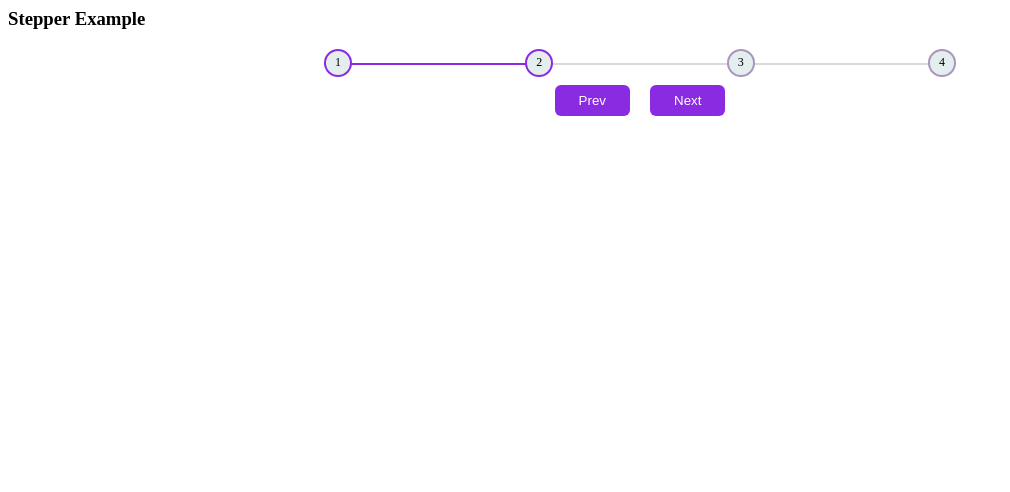
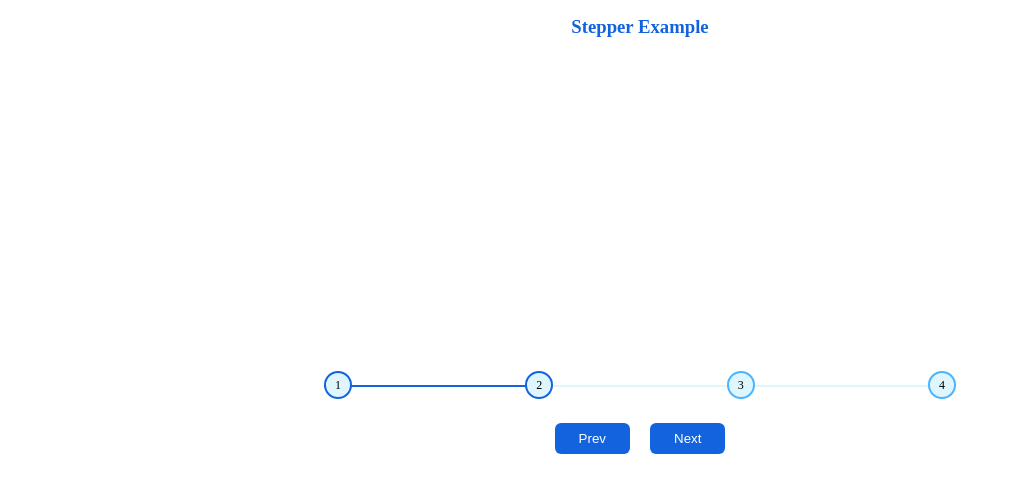
Before and after one commit to jogipr/stepper-control-vanila-ceze8p, a plain HTML site: page index.html in a window 1280 px wide. Both pictures are taken after a click on the button "Next". Shown: the whole page, without its empty margins (0-1010 px from the left). Drawn offline with Linux system fonts and the light colour scheme.

Commit message:
1 file modified

```diff
--- a/styles.css
+++ b/styles.css
@@ -1,9 +1,21 @@
+:root {
+  --primary-color: #1363df;
+  --secondary-color: #47b5ff;
+  --circle-background-color: #dff6ff;
+  --progress-color: #dff6ff;
+}
+h3 {
+  color: var(--primary-color);
+  text-align: center;
+  margin-top: 16px;
+}
 .body-container {
   display: flex;
   flex-direction: column;
   justify-content: center;
   align-content: center;
   text-align: center;
+  height: 90vh;
 }
 
 .container {
@@ -23,7 +35,7 @@
 .progress {
   width: 100%;
   height: 2px;
-  background-color: rgb(218, 217, 216);
+  background-color: var(--progress-color);
   position: absolute;
   top: 50%;
   z-index: 1;
@@ -32,7 +44,7 @@
 .progress-active {
   width: 0%;
   height: 2px;
-  background-color: blueviolet;
+  background-color: var(--primary-color);
   position: absolute;
   top: 50%;
   z-index: 1;
@@ -44,19 +56,23 @@
   align-items: center;
   width: 24px;
   height: 24px;
-  background-color: rgb(229, 238, 238);
-  border: 2px rgb(169, 149, 189) solid;
+  background-color: var(--circle-background-color);
+  border: 2px var(--secondary-color) solid;
   border-radius: 50%;
   z-index: 2;
   font-size: 12px;
+  cursor: pointer;
 }
 
 .circle-active {
-  border: 2px blueviolet solid;
+  border: 2px var(--primary-color) solid;
 }
 
+.circle:hover {
+  transform: scale(1.2, 1.2);
+}
 .btn {
-  background-color: blueviolet;
+  background-color: var(--primary-color);
   padding: 8px 24px;
   border: none;
   border-radius: 6px;
@@ -68,3 +84,7 @@
   transform: scaleX(1.1);
   transition: 0.1s all;
 }
+
+.footer {
+  margin-top: 16px;
+}
```
